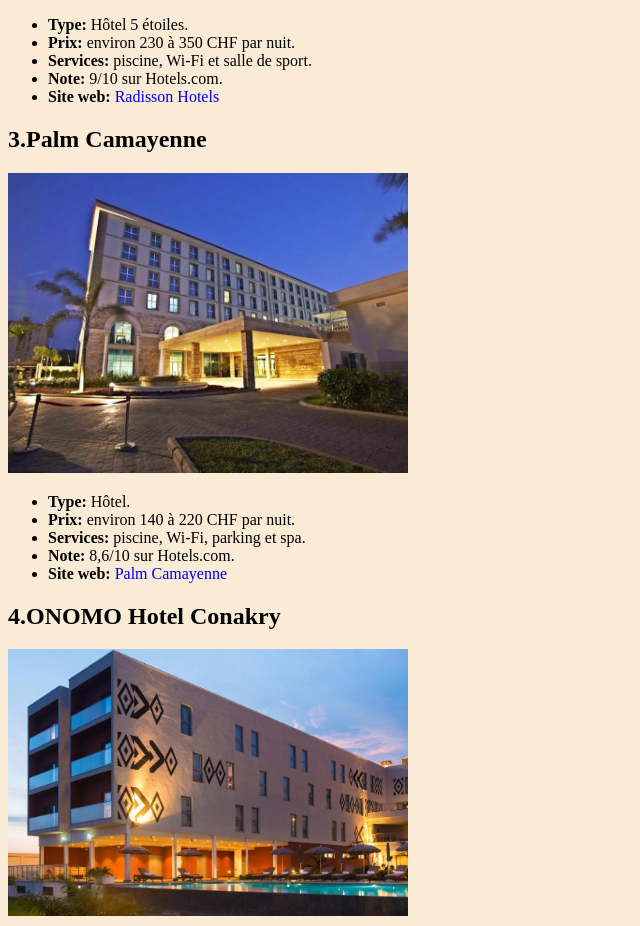
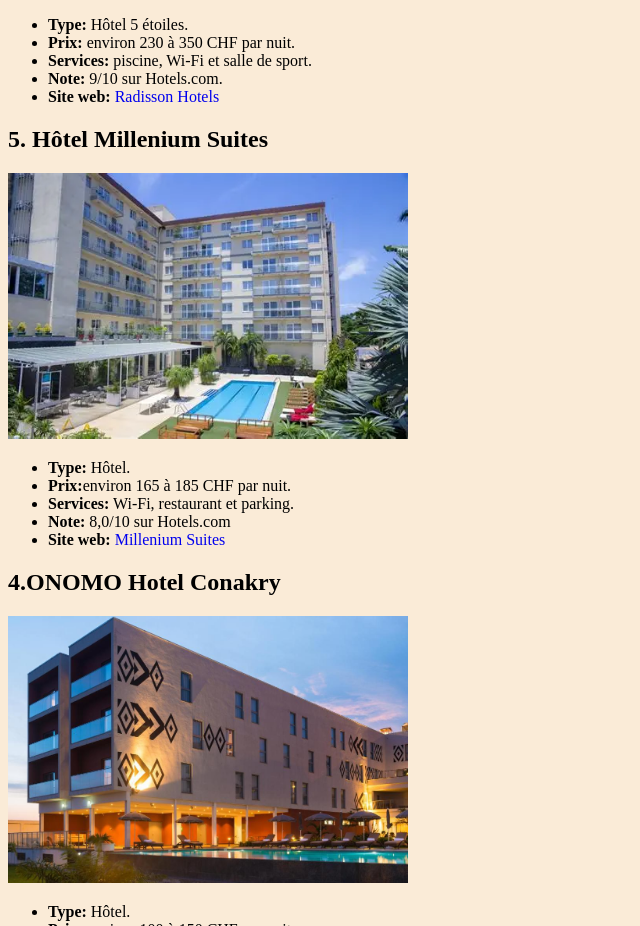
Before and after one commit to Bld-26/Aout-guinne, a plain HTML site: page hebergements.html in a window 1280 px wide. Shown: the part 900-1826 px from the top of the page, without its empty margins (0-640 px from the left). Drawn offline with Linux system fonts and the light colour scheme.

Commit message:
correction et modifiction d'un hotel, ajout de texte de liste de lien et une image avec du ul,img,h2,a

```diff
--- a/hebergements.html
+++ b/hebergements.html
@@ -46,21 +46,21 @@
                 </a>
             </li>
         </ul>
-        <h2>3.Palm Camayenne</h2>
-        <img src="img/palm-camayenne.jpg"
-             alt="Palm Camayenne" width="400">
+        <h2>5. Hôtel Millenium Suites</h2>
+        <img src="img/hotel-millenium-suites.webp" alt="Hôtel Millenium Suites" width="400">
         <ul>
             <li><strong>Type:</strong> Hôtel.</li>
-            <li><strong>Prix:</strong> environ 140 à 220 CHF par nuit.</li>
-            <li><strong>Services:</strong> piscine, Wi-Fi, parking et spa.</li>
-            <li><strong>Note:</strong> 8,6/10 sur Hotels.com.</li>
+            <li><strong>Prix:</strong>environ 165 à 185 CHF par nuit.</li>
+            <li><strong>Services:</strong>  Wi-Fi, restaurant et parking.</li>
+            <li><strong>Note:</strong> 8,0/10 sur Hotels.com</li>
             <li>
-                <strong>Site web:</strong>
-                <a href="https://www.palmcamayenne.com/">
-                    Palm Camayenne
-                </a>
+            <strong>Site web:</strong>
+            <a href="https://milleniumsuites.com/">
+                Millenium Suites
+            </a>
             </li>
         </ul>
+
         <h2>4.ONOMO Hotel Conakry</h2>
 
         <img src="img/onomo-hotel.jpg"
```
Also changed, not shown: img/hotel-millenium-suites.webp (added).
